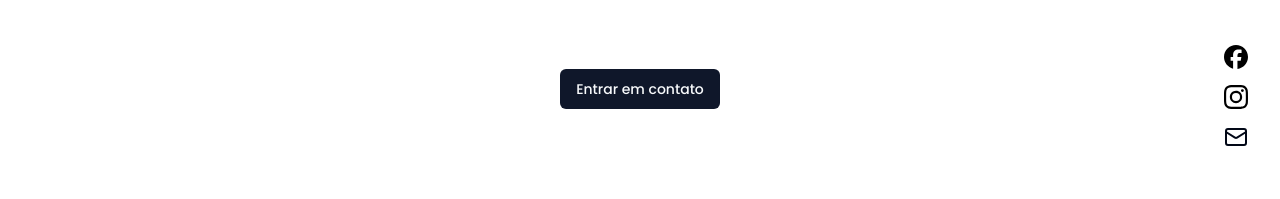
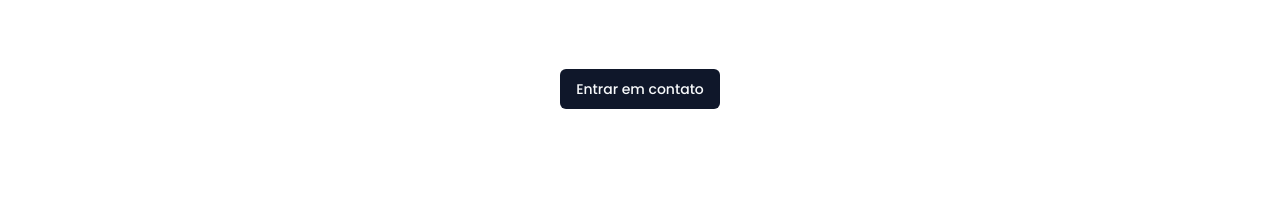
Before and after one commit to LucasTI79/koinonia, a Next.js app: page / in a window 1280 px wide. Shown: the part 355-554 px from the top of the page. Built offline with nearby package versions, Linux system fonts and the light colour scheme.

Commit message:
refactor: remove aside

```diff
--- a/src/app/page.tsx
+++ b/src/app/page.tsx
@@ -109,18 +109,6 @@ export default function Home() {
       <div className="fixed top-8 right-8">
         <ModeToggle />
       </div>
-
-      <div className="fixed right-8 top-1/2 bottom-1/2 flex flex-col gap-4 bg-white dark:bg-black h-max">
-        <a href="https://www.facebook.com/profile.php?id=61560759413266" target="_blank">
-          <Facebook className="dark:fill-white fill-black" width={24} height={24} />
-        </a>
-        <a href="https://www.instagram.com/koinoniamusicproject" target="_blank">
-          <Instagram className="dark:fill-white fill-black" width={24} height={24} />
-        </a>
-        <a href="mailto:koinoniamusicproject@gmail.com?subject=Quero conhecer mais o Koinonia" target="_blank">
-          <Mail size={24} />
-        </a>
-      </div>
       {/* <Popover >
         <PopoverTrigger asChild className="fixed top-8 right-8"> <Settings size={32} />
         </PopoverTrigger>
```
